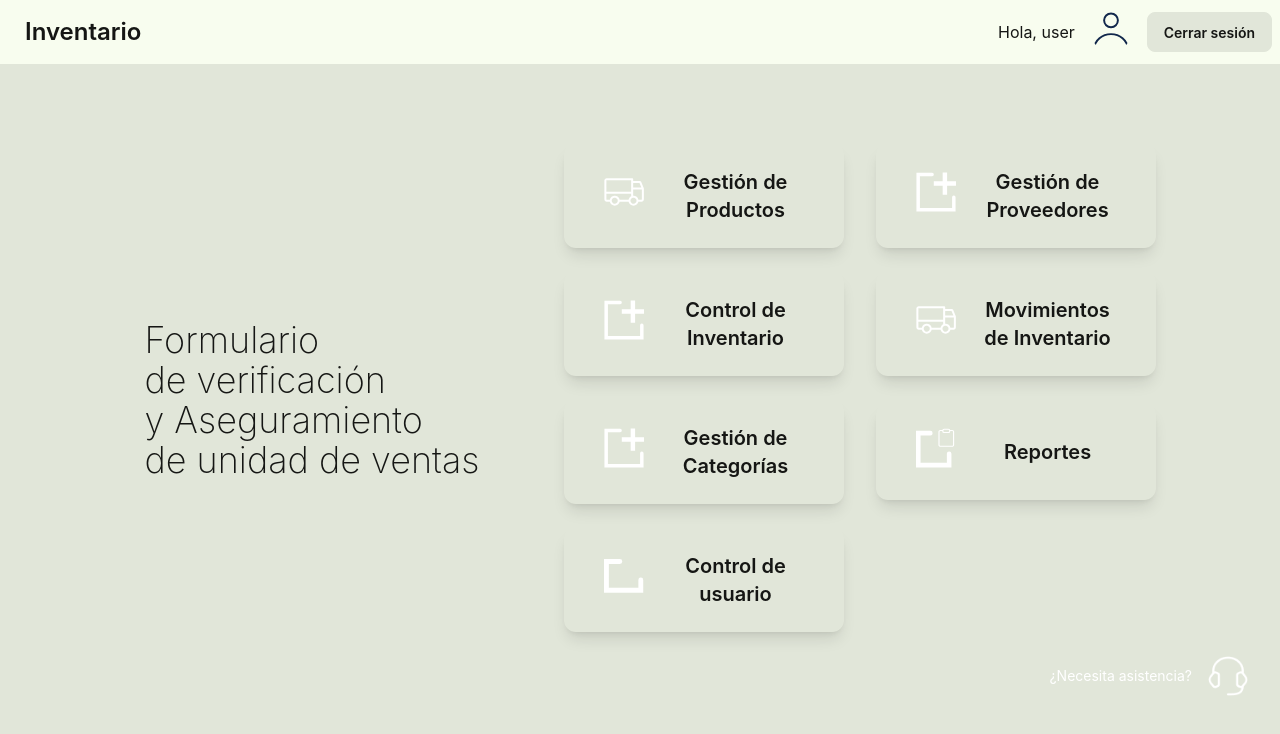
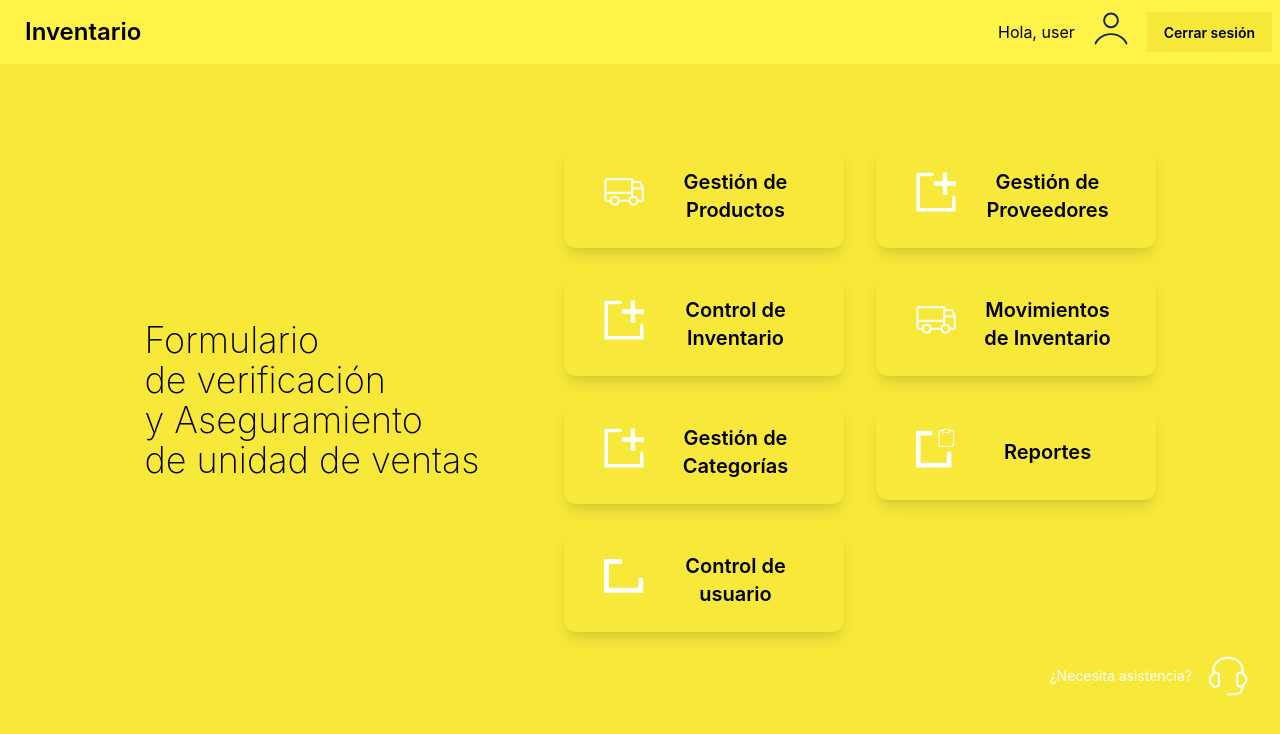
Before and after one commit to LuisARD/Sistema-de-Inventario, a Vue app in the folder SistemaInventario Frontend/: page / in a window 1280 px wide. Shown: the top 734 px of the page. Built offline with nearby package versions, Linux system fonts and the light colour scheme.

Commit message:
change theme

```diff
--- a/SistemaInventario Frontend/index.html
+++ b/SistemaInventario Frontend/index.html
@@ -1,5 +1,5 @@
 <!doctype html>
-<html data-theme="lemonade" lang="en">
+<html data-theme="cyberpunk" lang="en">
   <head>
     <meta charset="UTF-8" />
     <link rel="icon" type="image/svg+xml" href="/camion.svg" />
--- a/SistemaInventario Frontend/src/style.css
+++ b/SistemaInventario Frontend/src/style.css
@@ -1,6 +1,6 @@
 @import "tailwindcss";
 @plugin "daisyui" {
-  themes: lemonade;
+  themes: cyberpunk;
 }
 
 body { font-family: Inter, system-ui, -apple-system, "Segoe UI", Roboto, "Helvetica Neue", Arial; }
```
